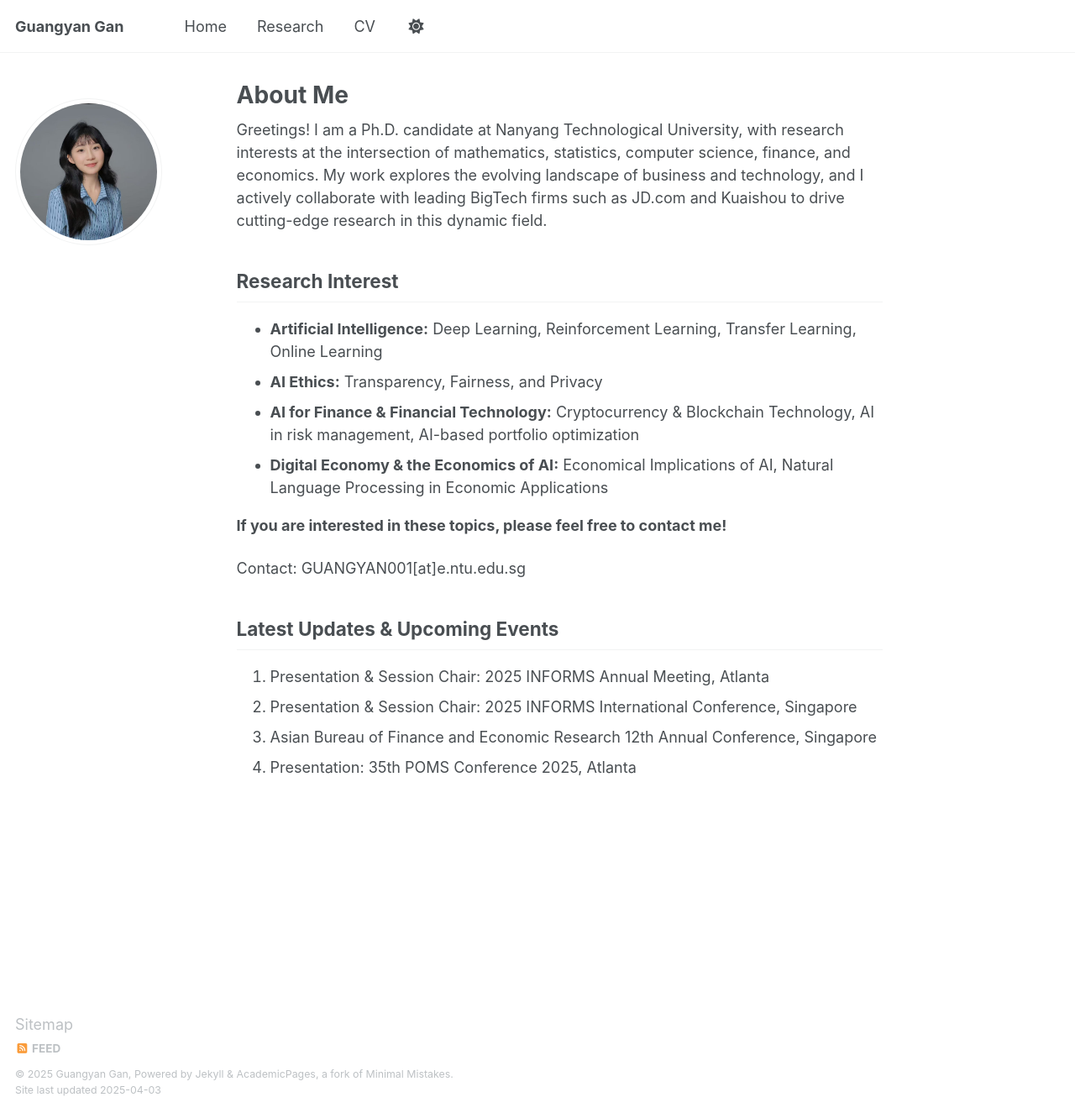
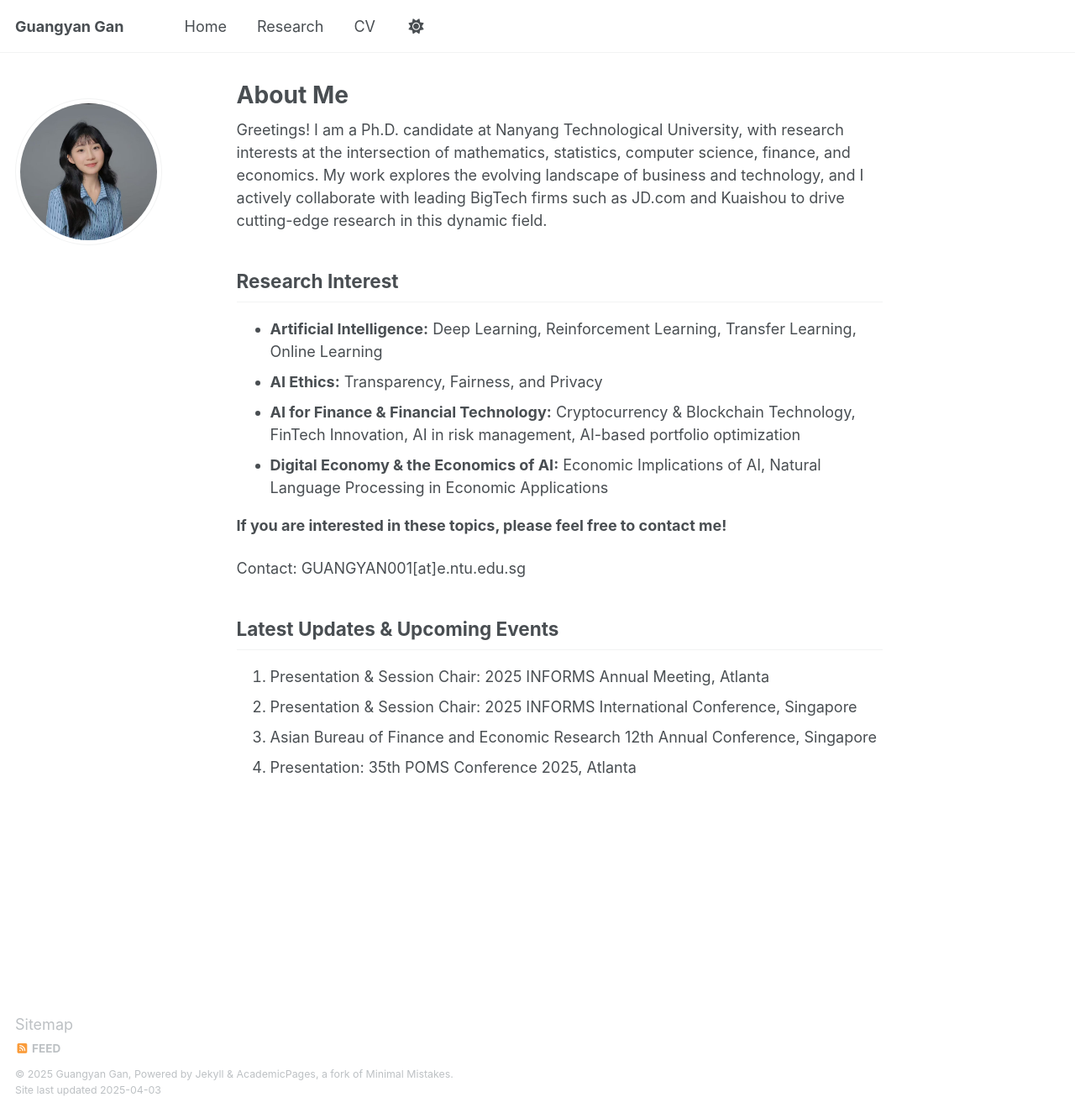
Before and after one commit to GuangyanGan/GuangyanGan.github.io, a Jekyll site: the page built from _pages/about.md, in a window 1280 px wide and 1325 px high. Shown: the whole window at 84% size. Built offline with Jekyll 4.4.1, drawn with Linux system fonts in a browser that asks for light colours.

Commit message:
Update about.md

```diff
--- a/_pages/about.md
+++ b/_pages/about.md
@@ -13,8 +13,10 @@ Greetings! I am a Ph.D. candidate at Nanyang Technological University, with rese
 
 - **Artificial Intelligence:** Deep Learning, Reinforcement Learning, Transfer Learning, Online Learning
 - **AI Ethics:** Transparency, Fairness, and Privacy
-- **AI for Finance & Financial Technology:** Cryptocurrency & Blockchain Technology, AI in risk management, AI-based portfolio optimization
-- **Digital Economy & the Economics of AI:** Economical Implications of AI, Natural Language Processing in Economic Applications
+- **AI for Finance & Financial Technology:** Cryptocurrency & Blockchain Technology, FinTech Innovation, AI in risk management, AI-based portfolio optimization
+- **Digital Economy & the Economics of AI:** Economic Implications of AI, Natural Language Processing in Economic Applications
+
+
 
 
 **If you are interested in these topics, please feel free to contact me!**
```
